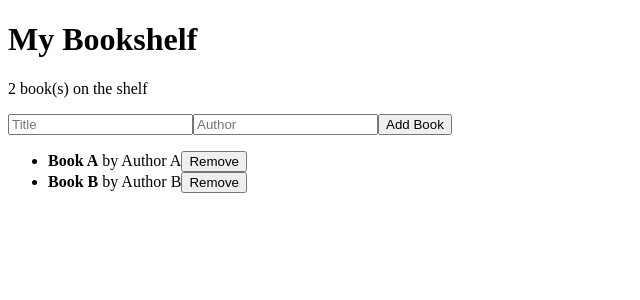
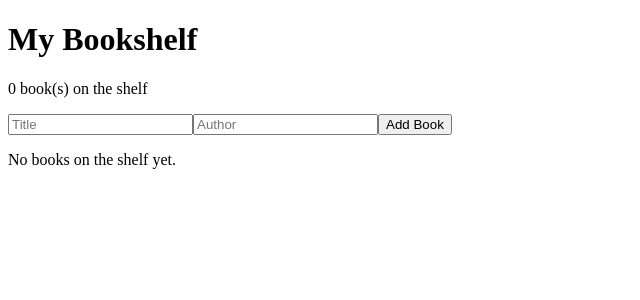
Before and after one commit to bruteforce774/vue-revisit, a Vue app: page / in a window 1280 px wide. Shown: the top 300 px of the page, without its empty margins (0-640 px from the left). Built offline with nearby package versions, Linux system fonts and the light colour scheme; the HTML template or start-up script is replaced by a standard one.

Commit message:
add tests

```diff
--- a/src/stores/bookStore.ts
+++ b/src/stores/bookStore.ts
@@ -4,11 +4,9 @@ import { type Book } from '../types.ts'
 
 export const useBookStore = defineStore('book', () => {
   const books = ref<Book[]>([
-    { id: 1, title: 'Book A', author: 'Author A' },
-    { id: 2, title: 'Book B', author: 'Author B' }
   ])
 
-  let nextId = 3
+  let nextId = 1
   const bookCount = computed(() => books.value.length)
 
   function addBook(title: string, author: string) {
```
Also changed, not shown: 1 other file (tests, documents, lock files or other folders).
